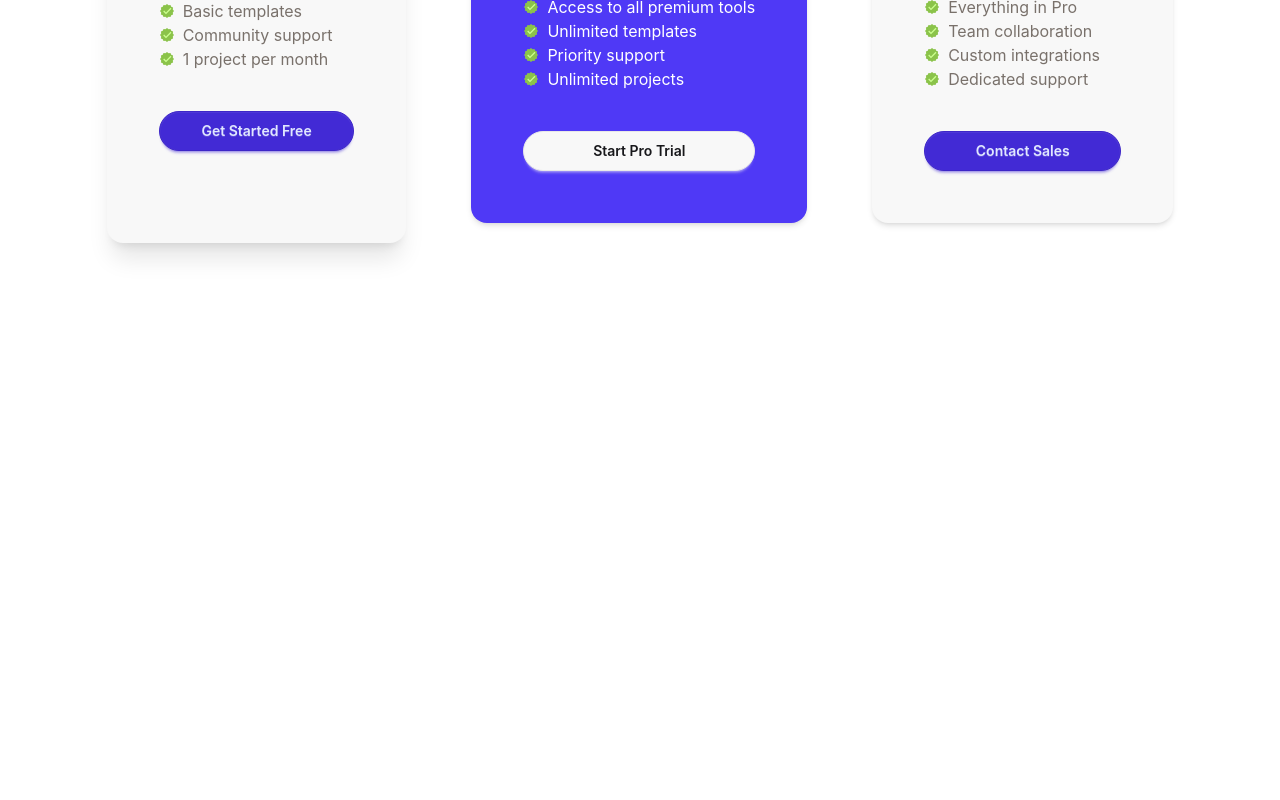
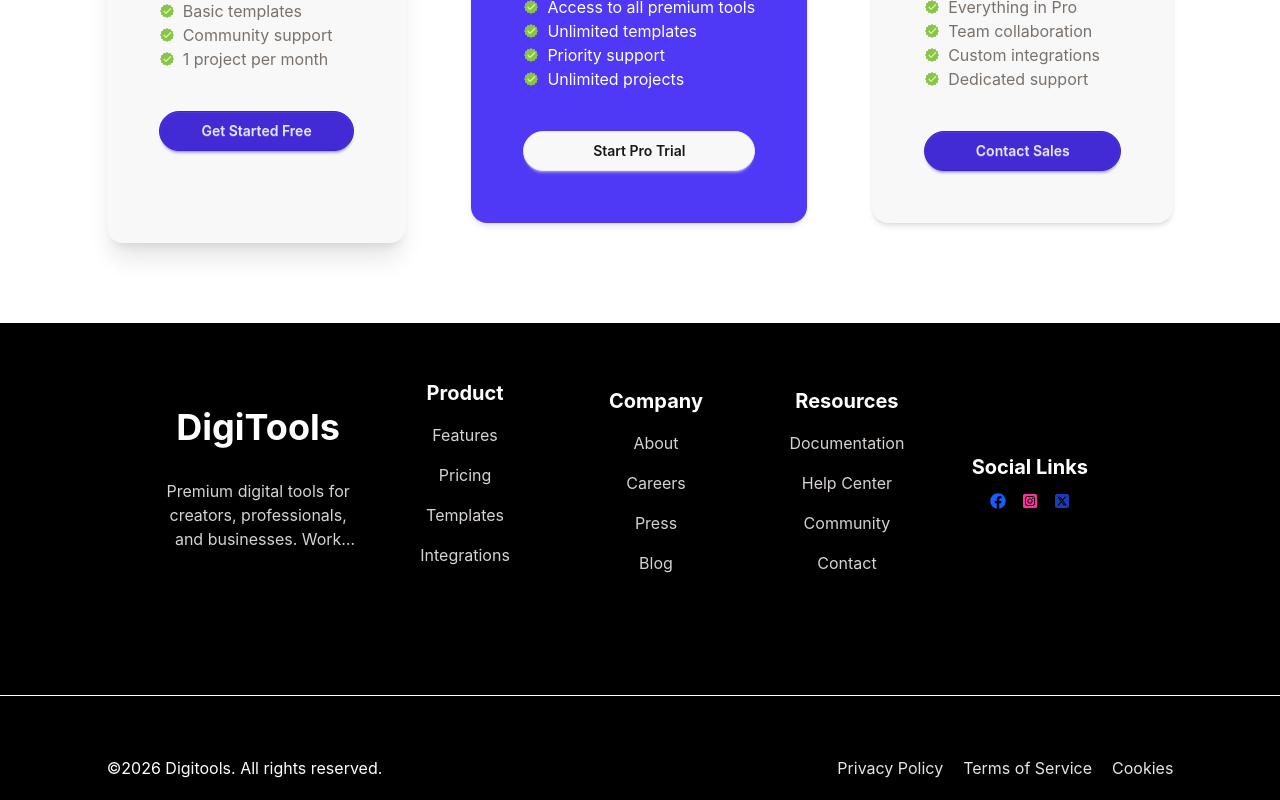
Before and after one commit to Sabbir943/Digi-tools, a React (Vite) app: page / in a window 1280 px wide. Shown: the part 3552-4352 px from the top of the page. Before the commit the page ends 3875 px from the top, so only its background shows below. Built offline with nearby package versions, Linux system fonts and the light colour scheme.

Commit message:
done by footer section

```diff
--- a/src/App.jsx
+++ b/src/App.jsx
@@ -7,6 +7,7 @@ import User from './Component/UserSection/User'
   import { ToastContainer, toast } from 'react-toastify';
 import GetStarted from './Component/GetStarted/GetStarted'
 import PricingCart from './Component/PricingCart/PricingCart'
+import Footer from './Component/Footer/Footer'
 const productData=async () =>{
   const productFetch=await fetch('productData.json');
   return productFetch.json();
@@ -26,6 +27,7 @@ function App() {
 
   <GetStarted></GetStarted>
    <PricingCart></PricingCart>
+   <Footer></Footer>
  <ToastContainer />
 
 
--- /dev/null
+++ b/src/Component/Footer/Footer.jsx
@@ -0,0 +1,71 @@
+import React from 'react';
+import { FaFacebook } from "react-icons/fa";
+import { FaInstagramSquare } from "react-icons/fa";
+import { FaSquareXTwitter } from "react-icons/fa6";
+
+const Footer = () => {
+    return (
+        <div className='bg-black text-white  '>
+
+        <div className='w-10/12 mx-auto p-14  '>
+            <div className='grid grid-cols-1 md:grid-cols-5 justify-between items-center   mb-10 '>
+                <div className='mb-5 text-center'>
+                    <h1 className='text-4xl font-bold mb-8'>DigiTools</h1>
+                    <p className='line-clamp-3  text-stone-300'>Premium digital tools for creators, professionals, and businesses. Work smarter with our suite of powerful tools.</p>
+                </div>
+                <div className='ml-8 mb-4'>
+                    <ul className='space-y-4 text-center mb-4 '>
+                        <li className='font-bold text-xl'><a href="#">Product</a></li>
+                        <li className=' text-stone-300'><a href="#">Features</a></li>
+                        <li className=' text-stone-300'><a href="#">Pricing</a></li>
+                        <li className=' text-stone-300'><a href="#">Templates</a></li>
+                        <li className=' text-stone-300'><a href="#">Integrations</a></li>
+                    </ul>
+                </div>
+                <div>
+                    <ul className='space-y-4 ml-8 mb-4 text-center  '>
+                        <li className='text-xl font-bold'><a href="#">Company</a></li>
+                        <li className=' text-stone-300'><a href="#">About</a></li>
+                        <li className=' text-stone-300'><a href="#">Careers</a></li>
+                        <li className=' text-stone-300'><a href="#">Press</a></li>
+                        <li className=' text-stone-300'><a href="#">Blog</a></li>
+                    </ul>
+                </div>
+                <div>
+                    <ul className='space-y-4 ml-8 mb-4 text-center '>
+                        <li className='text-xl font-bold'><a href="#">Resources</a></li>
+                        <li className=' text-stone-300'><a href="#">Documentation</a></li>
+                        <li className=' text-stone-300'><a href="#">Help Center</a></li>
+                        <li className=' text-stone-300'><a href="#">Community</a></li>
+                        <li className=' text-stone-300'><a href="#">Contact</a></li>
+                    </ul>
+                </div>
+                <div className='space-y-3 mb-4 ml-4 text-center'>
+                    <h1 className='font-bold text-xl'>Social Links</h1>
+                    <div className='flex gap-4 text-center justify-center items-center'>
+
+                    <FaFacebook className='text-blue-600' />
+                     <FaInstagramSquare className='text-pink-500' />
+                      <FaSquareXTwitter className='text-blue-800' />
+                    </div>
+                </div>
+
+            </div>
+        </div>
+        <hr className=' pb-15 ' />
+        <div className='flex justify-between items-center text-stone-200 pb-5 w-10/12 mx-auto'>
+             <p className='text-white'>&copy;2026 Digitools. All rights reserved.</p>
+             <div className='flex gap-5 list-none'>
+                <li>Privacy Policy </li>
+                <li>Terms of Service</li>
+                <li>Cookies</li>
+             </div>
+
+
+        </div>
+
+        </div>
+    );
+};
+
+export default Footer;
```
